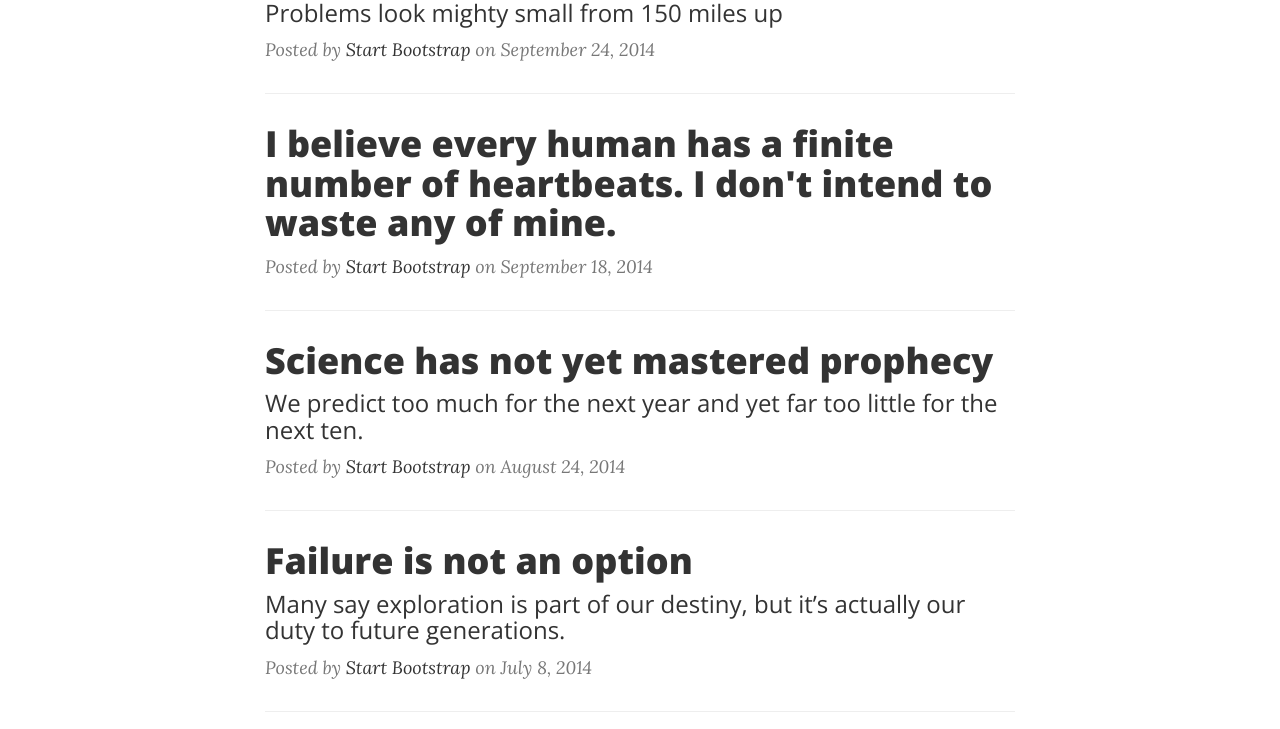
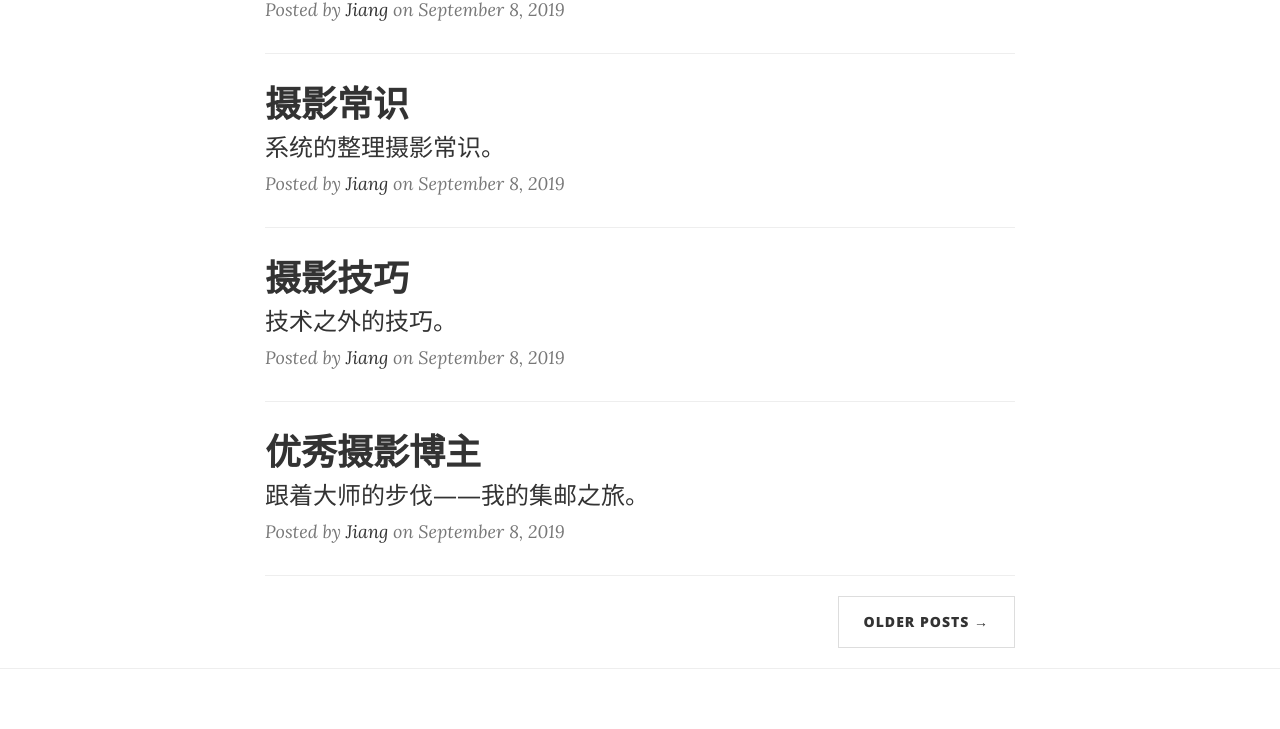
Before and after one commit to ajiang13260/GirlsCodingDayDemo, a website: page index.html in a window 1280 px wide. Shown: the part 618-1347 px from the top of the page. Drawn offline with nearby package versions, Linux system fonts and the light colour scheme.

Commit message:
change content
更改图片和内容

```diff
--- a/index.html
+++ b/index.html
@@ -69,7 +69,7 @@
 
     <!-- Page Header -->
     <!-- Set your background image for this header on the line below. -->
-    <header class="intro-header" style="background-image: url('img/home-bg(1).jpg')">
+    <header class="intro-header" style="background-image: url('img/DSC03028_meitu_1.jpg')">
         <div class="container">
             <div class="row">
                 <div class="col-lg-8 col-lg-offset-2 col-md-10 col-md-offset-1">
@@ -90,46 +90,49 @@
                 <div class="post-preview">
                     <a href="post.html">
                         <h2 class="post-title">
-                            Man must explore, and this is exploration at its greatest
+                            摄影设备
                         </h2>
                         <h3 class="post-subtitle">
-                            Problems look mighty small from 150 miles up
+                            尝试通过统一的标准和不同的情境需求挑选相机。
                         </h3>
                     </a>
-                    <p class="post-meta">Posted by <a href="#">Start Bootstrap</a> on September 24, 2014</p>
+                    <p class="post-meta">Posted by <a href="#">Jiang</a> on September 8, 2019</p>
                 </div>
                 <hr>
                 <div class="post-preview">
                     <a href="post.html">
                         <h2 class="post-title">
-                            I believe every human has a finite number of heartbeats. I don't intend to waste any of mine.
+                            摄影常识
                         </h2>
+                        <h3 class="post-subtitle">
+                            系统的整理摄影常识。
+                        </h3>
                     </a>
-                    <p class="post-meta">Posted by <a href="#">Start Bootstrap</a> on September 18, 2014</p>
+                    <p class="post-meta">Posted by <a href="#">Jiang</a> on September 8, 2019</p>
                 </div>
                 <hr>
                 <div class="post-preview">
                     <a href="post.html">
                         <h2 class="post-title">
-                            Science has not yet mastered prophecy
+                            摄影技巧
                         </h2>
                         <h3 class="post-subtitle">
-                            We predict too much for the next year and yet far too little for the next ten.
+                            技术之外的技巧。
                         </h3>
                     </a>
-                    <p class="post-meta">Posted by <a href="#">Start Bootstrap</a> on August 24, 2014</p>
+                    <p class="post-meta">Posted by <a href="#">Jiang</a> on September 8, 2019</p>
                 </div>
                 <hr>
                 <div class="post-preview">
                     <a href="post.html">
                         <h2 class="post-title">
-                            Failure is not an option
+                            优秀摄影博主
                         </h2>
                         <h3 class="post-subtitle">
-                            Many say exploration is part of our destiny, but it’s actually our duty to future generations.
+                            跟着大师的步伐——我的集邮之旅。
                         </h3>
                     </a>
-                    <p class="post-meta">Posted by <a href="#">Start Bootstrap</a> on July 8, 2014</p>
+                    <p class="post-meta">Posted by <a href="#">Jiang</a> on September 8, 2019</p>
                 </div>
                 <hr>
                 <!-- Pager -->
```
Also changed, not shown: img/DSC03028_meitu_1.jpg (added).
